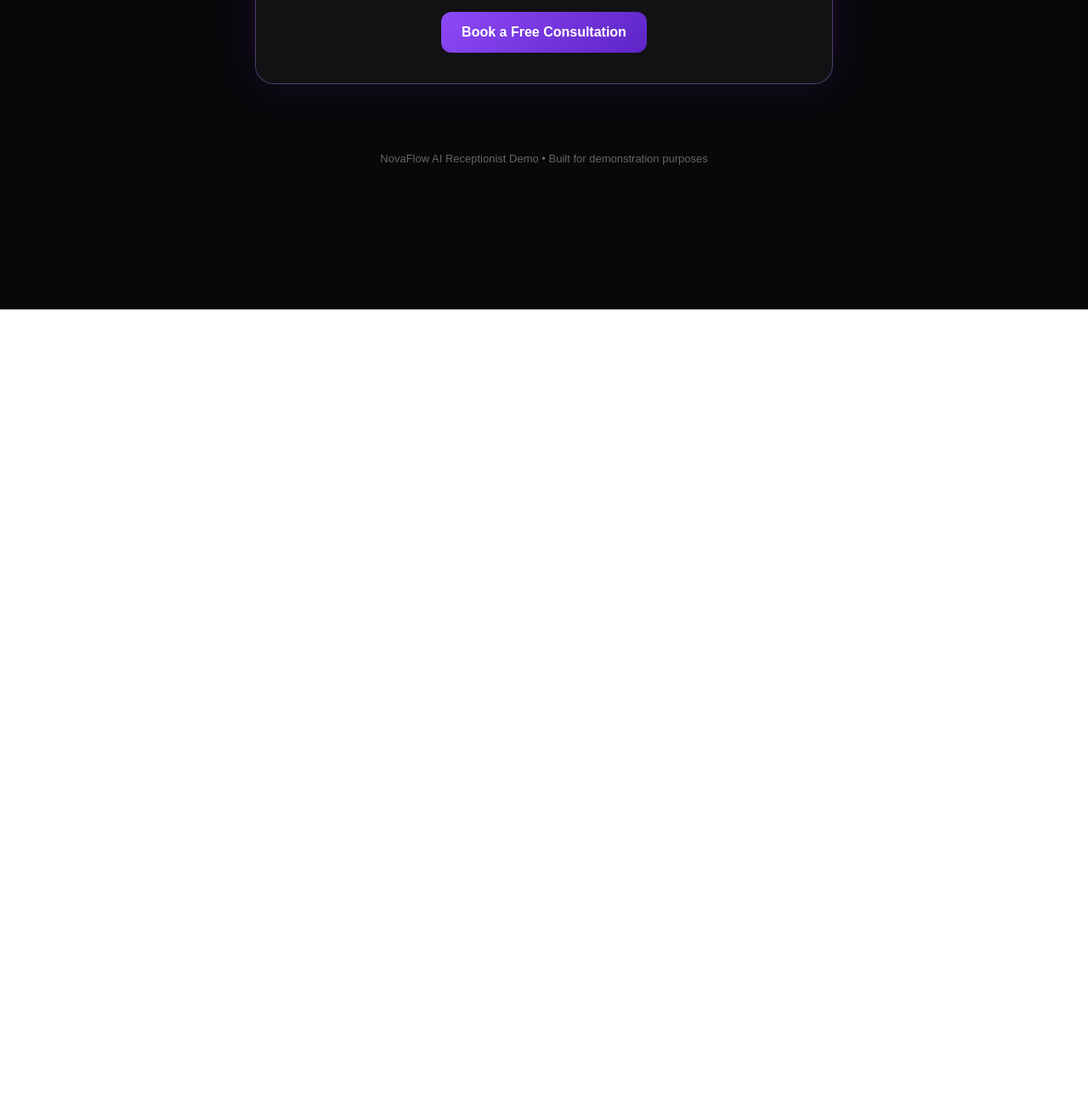
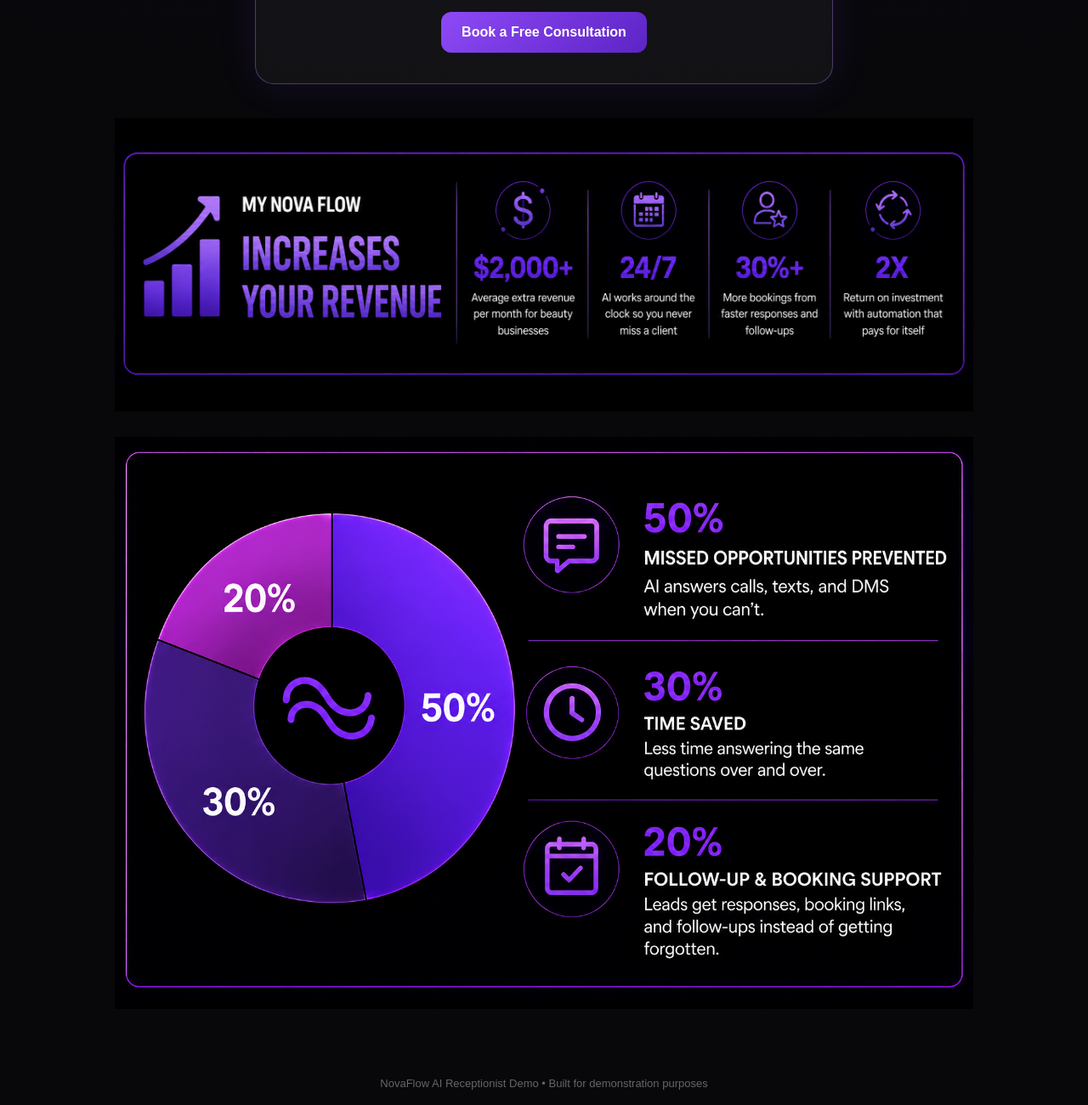
Before and after one commit to rockystephens333-collab/ashley-beauty-studio-demo., a plain HTML site: page index.html in a window 1280 px wide. Shown: the part 3400-4700 px from the top of the page at 85% size. Before the commit the page ends 3764 px from the top, so only its background shows below. Drawn offline with Linux system fonts and the light colour scheme; a script that the page names is missing.

Commit message:
Update index.html

```diff
--- a/index.html
+++ b/index.html
@@ -589,7 +589,21 @@
       </div>
 
     </section>
+<div style="max-width: 1500px; margin: 40px auto; padding: 0 20px;">
 
+  <img
+    src="8F0EAC51-1DFF-48E7-80C8-4B07BD60669C.png"
+    alt="My Nova Flow Increases Your Revenue"
+    style="width:100%; height:auto; display:block; margin-bottom:30px;"
+  >
+
+  <img
+    src="044CC720-5DE5-48AB-874E-E5258E9A91E6.png"
+    alt="Nova Flow AI Automation Benefits"
+    style="width:100%; height:auto; display:block;"
+  >
+
+</div>
     <div class="footer">
       NovaFlow AI Receptionist Demo • Built for demonstration purposes
     </div>
```
